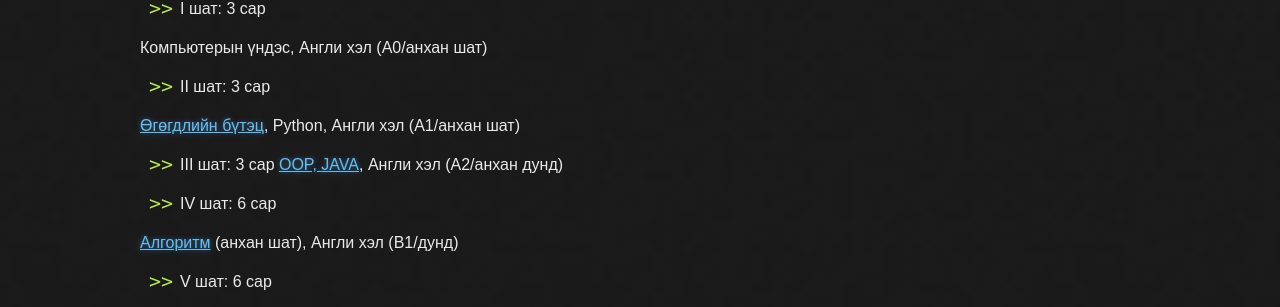
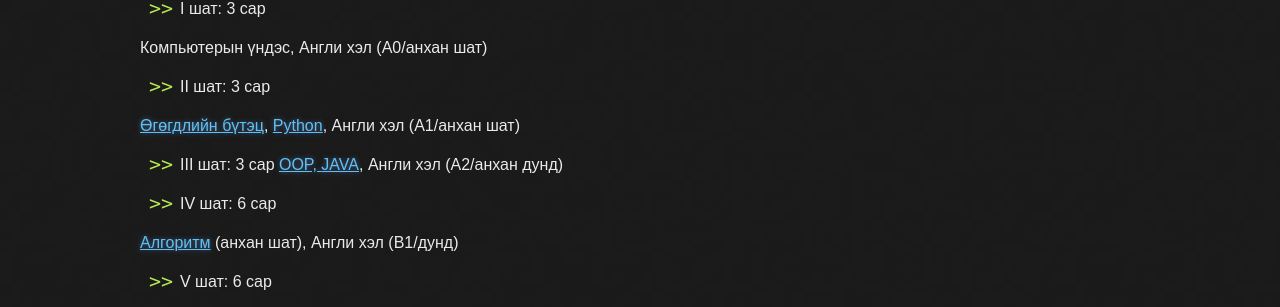
Before and after one commit to ganaatulgaa/corecode, a Jekyll site: the page built from index.md, in a window 1280 px wide. Shown: the part 300-607 px from the top of the page. Built offline with Jekyll 4.4.1, drawn with Linux system fonts in a browser that asks for light colours; our own code applies the rules of GitHub Pages for plain Markdown files; part of the change alters nothing that is shown.

```diff
--- a/index.md
+++ b/index.md
@@ -8,7 +8,8 @@ layout: default
 
 * ІІ шат:  3 сар
 
-[Өгөгдлийн бүтэц](https://mn.wikipedia.org/wiki/%D3%A8%D0%B3%D3%A9%D0%B3%D0%B4%D0%BB%D0%B8%D0%B9%D0%BD_%D0%B1%D2%AF%D1%82%D1%8D%D1%86){:target="_blank"}, Python, Англи хэл (A1/анхан шат)
+[Өгөгдлийн бүтэц](https://mn.wikipedia.org/wiki/%D3%A8%D0%B3%D3%A9%D0%B3%D0%B4%D0%BB%D0%B8%D0%B9%D0%BD_%D0%B1%D2%AF%D1%82%D1%8D%D1%86){:target="_blank"}, [Python](https://mn.wikipedia.org/wiki/Python){:target="_blank"}, Англи хэл (A1/анхан шат)
+
 
 * ІІІ шат:  3 сар
 [OOP, ](https://mn.wikipedia.org/wiki/%D0%9E%D0%B1%D1%8A%D0%B5%D0%BA%D1%82_%D1%85%D0%B0%D0%BD%D0%B4%D0%B0%D0%BB%D1%82%D0%B0%D1%82_%D0%BF%D1%80%D0%BE%D0%B3%D1%80%D0%B0%D0%BC%D0%BC%D1%87%D0%BB%D0%B0%D0%BB){:target="_blank"}
```
